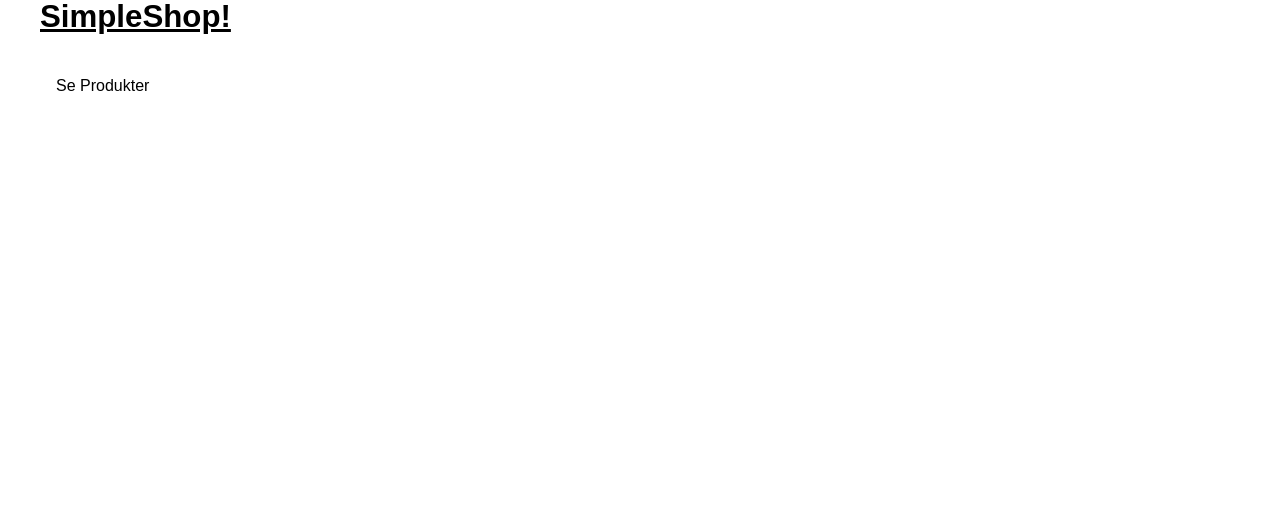
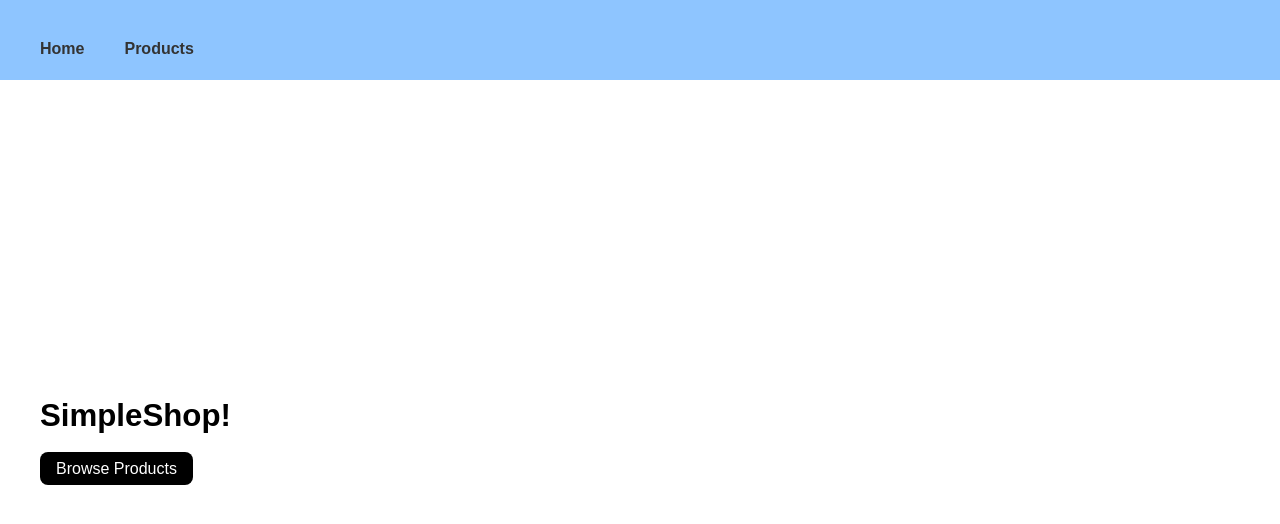
Before and after one commit to simple-shop-laerke-klara-helene/simple-shop, a Next.js app: page / in a window 1280 px wide. Shown: the top 524 px of the page. Built offline with nearby package versions, Linux system fonts and the light colour scheme.

Commit message:
feat: update Header component structure and remove unused styles in globals.css

```diff
--- a/src/app/(route)/payment/page.js
+++ b/src/app/(route)/payment/page.js
@@ -12,7 +12,7 @@ export default function detail({ params }) {
 
      <main>
          <Suspense fallback={<div>Loading product...</div>}>
-            <DetailComp params={params} />
+
          </Suspense>
     </main>
     </>
--- a/src/app/components/Header.jsx
+++ b/src/app/components/Header.jsx
@@ -1,9 +1,19 @@
-
+import Link from "next/link";
 
 const Header = () => {
   return (
-    <header className="">
-    </header>
+
+    <section className="grid col-[full] justify-between h-15 font-semibold cursor-pointer p-10 top-0 bg-blue-300 ">
+      <div className="flex justify-between gap-10 items-center">
+        <Link href="/">
+          <h2 className="pb-8" >Home</h2>
+        </Link>
+
+        <Link href="/products">
+          <h2 className="pb-8">Products</h2>
+        </Link>
+        </div>
+    </section>
   );
 };
 
--- a/src/app/globals.css
+++ b/src/app/globals.css
@@ -58,10 +58,7 @@ main{
   background: rgb(255, 255, 255);
 }
 
-.border {
-  border: solid;
-  border-color: grey;
-}
+
 
 h1 {
   font-size: var(--step-2);
--- a/src/app/page.js
+++ b/src/app/page.js
@@ -1,4 +1,4 @@
-
+import Link from "next/link";
 import Header from "./components/Header";
 
 export default function Home({ searchParams }) {
@@ -8,11 +8,11 @@ export default function Home({ searchParams }) {
         <Header />
       </header>
       <main className="col-[full] grid grid-cols-subgrid">
-        <div className="col-[content]">
-          <h1 className="text-3xl font-bold underline">SimpleShop!</h1>
-          <button className="mt-4 rounded bg-blue px-4 py-2 text-white hover:bg-blue-600">
-            Se Produkter
-          </button>
+        <div className="col-[content] row-2">
+          <h1 className=" pb-2 font-bold ">SimpleShop!</h1>
+          <Link href="/products" className="mt-4 px-4 py-2 bg-black rounded-lg text-white cursor-pointer">
+            Browse Products
+          </Link>
         </div>
       </main>
     </>
```
